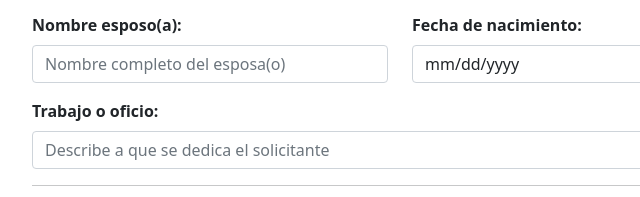
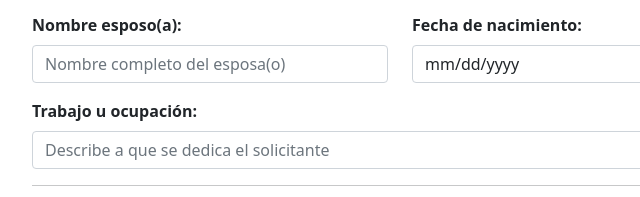
Before and after one commit to tram-visas/DS-160, a plain HTML site: page index.html in a window 1280 px wide. Shown: the part 1194-1391 px from the top of the page, 240-880 px from the left. Drawn offline with nearby package versions, Linux system fonts and the light colour scheme.

Commit message:
imagenFom
Nuevo formato del formulario

```diff
--- a/index.html
+++ b/index.html
@@ -213,7 +213,7 @@
 
 
                     <div class="mb-3">
-                        <label for="trabajo" class="form-label"><strong>Trabajo o oficio:</strong></label>
+                        <label for="trabajo" class="form-label"><strong>Trabajo u ocupación:</strong></label>
                         <input type="text" class="form-control" id="trabajo"
                             placeholder="Describe a que se dedica el solicitante" onkeyup="convertToUpperCase()">
                     </div>
```
